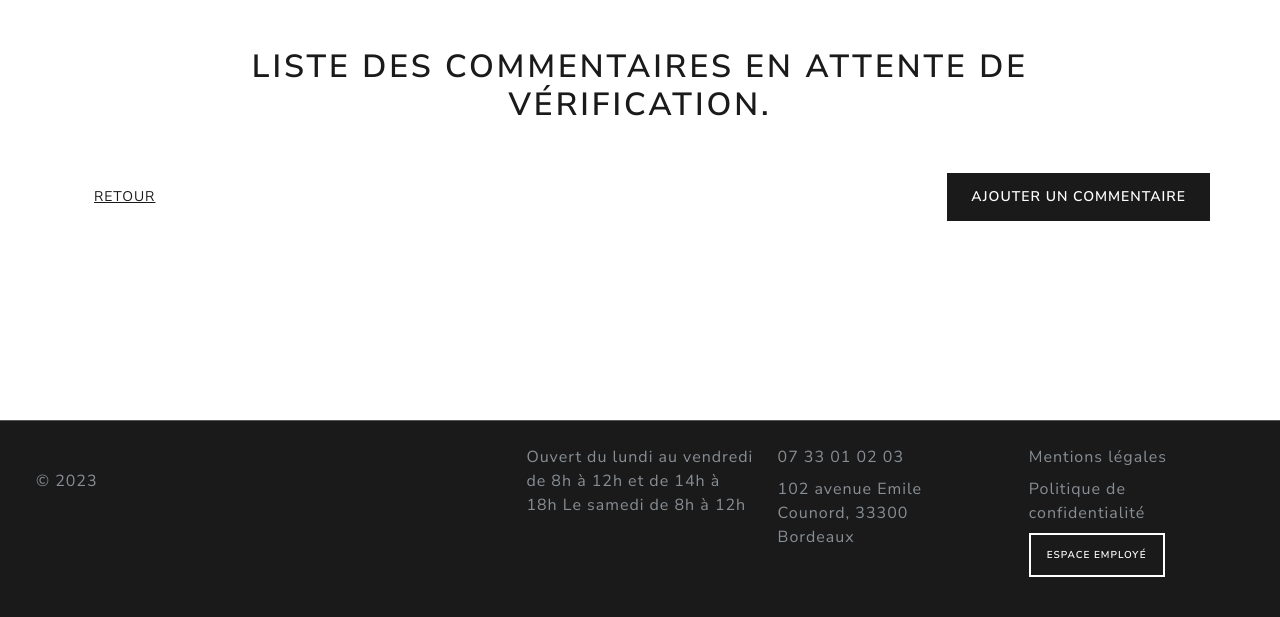
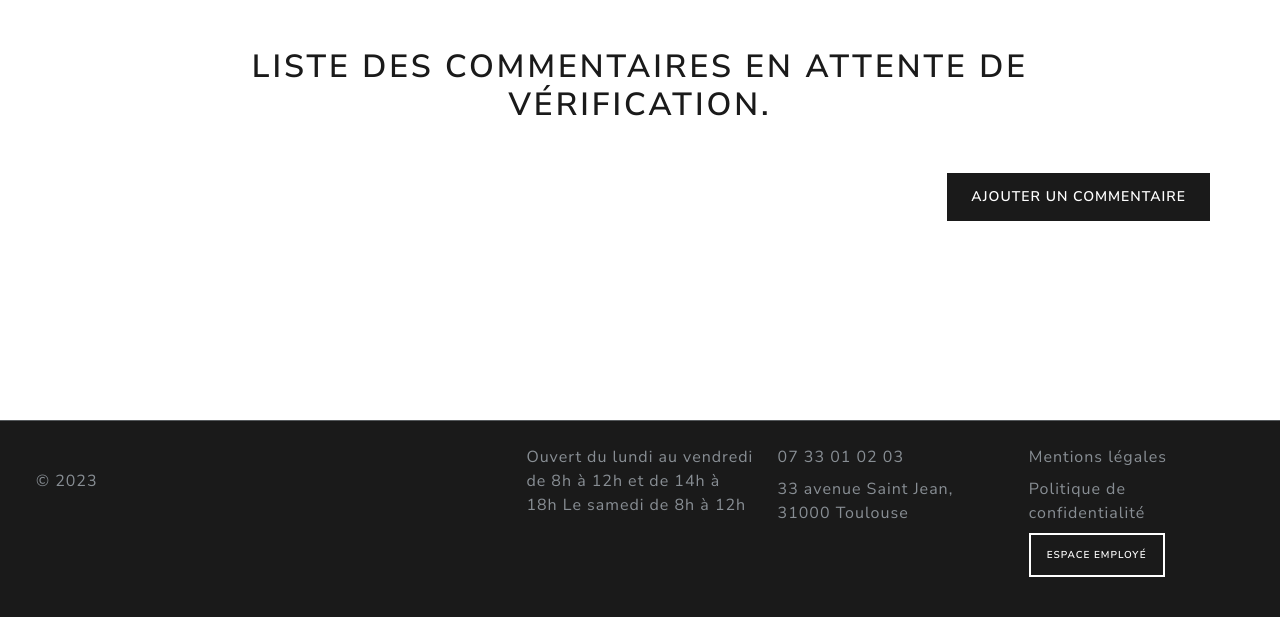
Before and after one commit to SarahRichefeu/app, a Symfony app: template templates/comment/verification.html.twig in a window 1280 px wide. Shown: the part 183-800 px from the top of the page. Run offline with Twig, Linux system fonts and the light colour scheme; the template is opened without the code that fills it, so the values that code supplies are empty; some libraries are stand-ins or nearby versions.

Commit message:
Final touch up before merging with master

```diff
--- a/src/Controller/CatalogueController.php
+++ b/src/Controller/CatalogueController.php
@@ -56,6 +56,7 @@ class CatalogueController extends AbstractController
         }
 
         return $this->render('catalogue/show.html.twig', [
+            'controller_name' => 'CatalogueShow',
             'car' => $car,
             'form' => $form->createView(),
         ]);
@@ -99,6 +100,7 @@ class CatalogueController extends AbstractController
         $btn = 'Ajouter';
 
         return $this->render('catalogue/form.html.twig', [
+            'controller_name' => 'CatalogueAdd',
             'formCar' => $formCar->createView(),
             'title' => $title,
             'btn' => $btn
@@ -139,6 +141,7 @@ class CatalogueController extends AbstractController
         $title = 'Modifier une annonce';
         $btn = "Modifier";
         return $this->render('catalogue/form.html.twig', [
+            'controller_name' => 'CatalogueEdit',
             'formCar' => $formCar->createView(),
             'title' => $title,
             'btn' => $btn
--- a/src/Controller/CommentController.php
+++ b/src/Controller/CommentController.php
@@ -38,6 +38,7 @@ class CommentController extends AbstractController
         }
 
         return $this->render('comment/form.html.twig', [
+            'controller_name' => 'CommentNew',
             'form' => $form->createView()
         ]);
     }
@@ -48,6 +49,7 @@ class CommentController extends AbstractController
         $comments = $repo->findBy(['approuved' => false]);
 
         return $this->render('comment/verification.html.twig', [
+            'controller_name' => 'CommentVerification',
             'comments' => $comments
         ]);
     }
--- a/src/Controller/ServiceController.php
+++ b/src/Controller/ServiceController.php
@@ -89,7 +89,7 @@ class ServiceController extends AbstractController
             }
 
             $repo->save($service, true);
-            return $this->redirectToRoute('service');
+            return $this->redirectToRoute('services');
         }
 
         return $this->render('service/service_form.html.twig', [
--- a/src/Form/UserType.php
+++ b/src/Form/UserType.php
@@ -64,7 +64,7 @@ class UserType extends AbstractType
                         'message' => 'Veuillez saisir votre mot de passe',
                     ]),
                     new PasswordStrength([
-                        'message' => 'Le mot de passe est trop faible. Veillez à utiliser au moins 8 caractères dont 1 chiffre.',
+                        'message' => 'Le mot de passe est trop faible.',
                     ])
                 ],
             ])
--- a/templates/comment/index.html.twig
+++ b/templates/comment/index.html.twig
@@ -8,13 +8,13 @@
         <div class="add d-flex justify-content-between">
             <a href="{{ path('comment_add') }}" class="btn btn-primary">Ajouter un commentaire</a>
             {% if app.user %}
-            <a href="{{ path('comment_approuve') }}" class="btn btn-link">Commentaires en attente</a>
+            <a href="{{ path('comment_verification') }}" class="btn btn-link">Commentaires en attente</a>
             {% endif %}
         </div>
         {% for comment in comments %}
         <div class="card">
             <div class="card-header">
-                {% for star in 1..5 %}
+                {% for star in 1.. comment.note %}
                     <i class="fa-solid fa-star" style="color: #f7ad2b;"></i>
                 {% endfor %}
             </div>
--- a/templates/comment/verification.html.twig
+++ b/templates/comment/verification.html.twig
@@ -5,14 +5,13 @@
 {% block body %}
     <div class="container">
         <h1 class="text-center m-5">Liste des commentaires en attente de vérification.</h1>
-        <div class="add d-flex justify-content-between">
-            <a href="/services" class="btn btn-link">Retour</a>
+        <div class="add d-flex justify-content-end">
             <a href="{{ path('comment_add') }}" class="btn btn-primary">Ajouter un commentaire</a>
         </div>
         {% for comment in comments %}
         <div class="card">
             <div class="card-header">
-                {% for star in 1..5 %}
+                {% for star in 1.. comment.note %}
                     <i class="fa-solid fa-star" style="color: #f7ad2b;"></i>
                 {% endfor %}
             </div>
--- a/templates/home/index.html.twig
+++ b/templates/home/index.html.twig
@@ -53,7 +53,7 @@
                     {% for comment in comments %}
                     <div class="card">
                         <div class="card-header">
-                            {% for star in 1..5 %}
+                            {% for star in 1.. comment.note %}
                                 <i class="fa-solid fa-star" style="color: #f7ad2b;"></i>
                             {% endfor %}
                         </div>
--- a/templates/partials/_footer.html.twig
+++ b/templates/partials/_footer.html.twig
@@ -17,7 +17,7 @@
         <div class="col mb-3">
             <ul class="nav flex-column">
                 <li class="nav-item mb-2 p-0 text-body-secondary">07 33 01 02 03</li>
-                <li class="nav-item mb-2 p-0 text-body-secondary">102 avenue Emile Counord, 33300 Bordeaux</li>
+                <li class="nav-item mb-2 p-0 text-body-secondary">33 avenue Saint Jean, 31000 Toulouse</li>
             </ul>
         </div>
 
--- a/templates/service/service_form.html.twig
+++ b/templates/service/service_form.html.twig
@@ -8,6 +8,7 @@
     </div>
 
     <div class="container">
+        <h1 class="m-5 text-center">Ajouter une prestation</h1>
         {{ form_start(formView)}}
         {{ form_row(formView)}}
         <button class="btn btn-primary m-3" type="submit">Sauvegarder</button>
--- a/templates/service/services.html.twig
+++ b/templates/service/services.html.twig
@@ -38,9 +38,11 @@
 
                 <h3 class="text-center text-decoration-underline lh-lg">
                     Découvrez nos prestations
+                    {% if app.user %}
                     <a href="services/add">
                         <i class="fa-solid fa-circle-plus" style="color: #1f9bcf;"></i>
                     </a>
+                    {% endif %}
                 </h3>
 
                 {% for service in services %}
@@ -55,7 +57,9 @@
                     <div class="card-body">
                         <a href="#" class="card-link">Demander un devis</a>
                         <a href={{"services/edit/"~ service.id}} class="card-link">
+                            {% if app.user %}
                             <i class="fa-solid fa-pen-to-square" style="color: #f0ad4e;"></i>
+                            {% endif %}
                         </a>
                     </div>
                 </div>
```
Also changed, not shown: templates/home/cgu.html.twig (+11 -0 lines), templates/home/legals.html.twig (+11 -0 lines), public/uploads/audiq2-64a83094be54f-64b2db3722814.jpg (added), public/uploads/frein-64b2d9490992e.jpg (added), public/uploads/pneu-64b2d8751c9a8.jpg (added), public/uploads/pneu-64b2d8a2f0e22.jpg (added).
